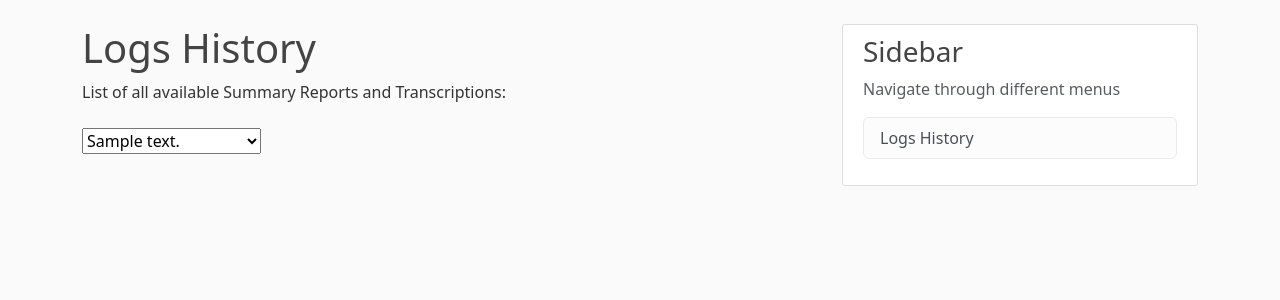
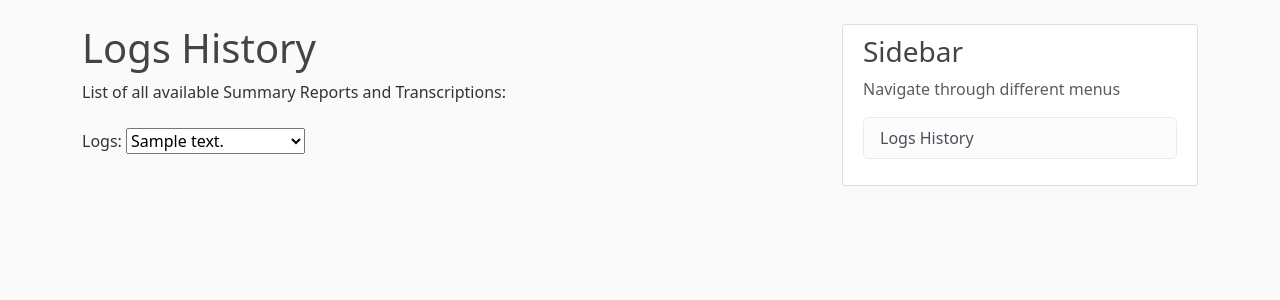
Before and after one commit to AltStingray/Essay-Grading, a Flask app: template templates/history.html in a window 1280 px wide. Shown: the part 56-356 px from the top of the page. Run offline with Flask 3, Linux system fonts and the light colour scheme; the template is opened without the code that fills it: most values are stand-ins (such as "Sample title", 1, 10 or a date in 2020).

Commit message:
history.html change

```diff
--- a/templates/history.html
+++ b/templates/history.html
@@ -4,11 +4,12 @@
     <p1>List of all available Summary Reports and Transcriptions:</p1>
     <br><br>
     <form action="/history" method="GET">
-    <select name="Logs" id="logs_dropdown">
-        {% for log in logs %}
-            <option value="{{ log }}">{{summary_report}}</option>
-            <option value="{{ log }}">{{transcription}}</option>
-        {% endfor %}
+        <label for="Logs">Logs:</label>
+        <select name="Logs" id="logs_dropdown">
+            {% for log in logs %}
+                <option value="{{ log }}">{{summary_report}}</option>
+                <option value="{{ log }}">{{transcription}}</option>
+            {% endfor %}
+        </select>
     </form>
-    </select>
 {% endblock content %}
```
